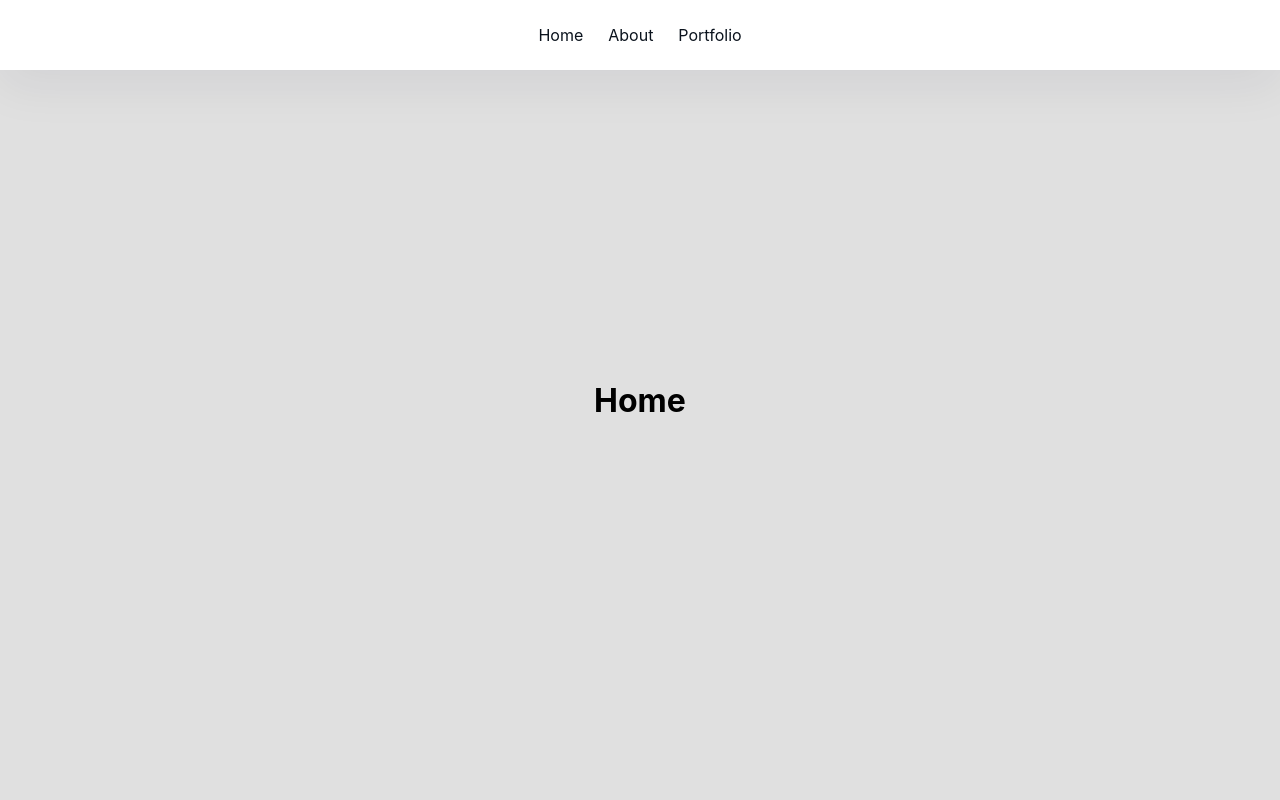
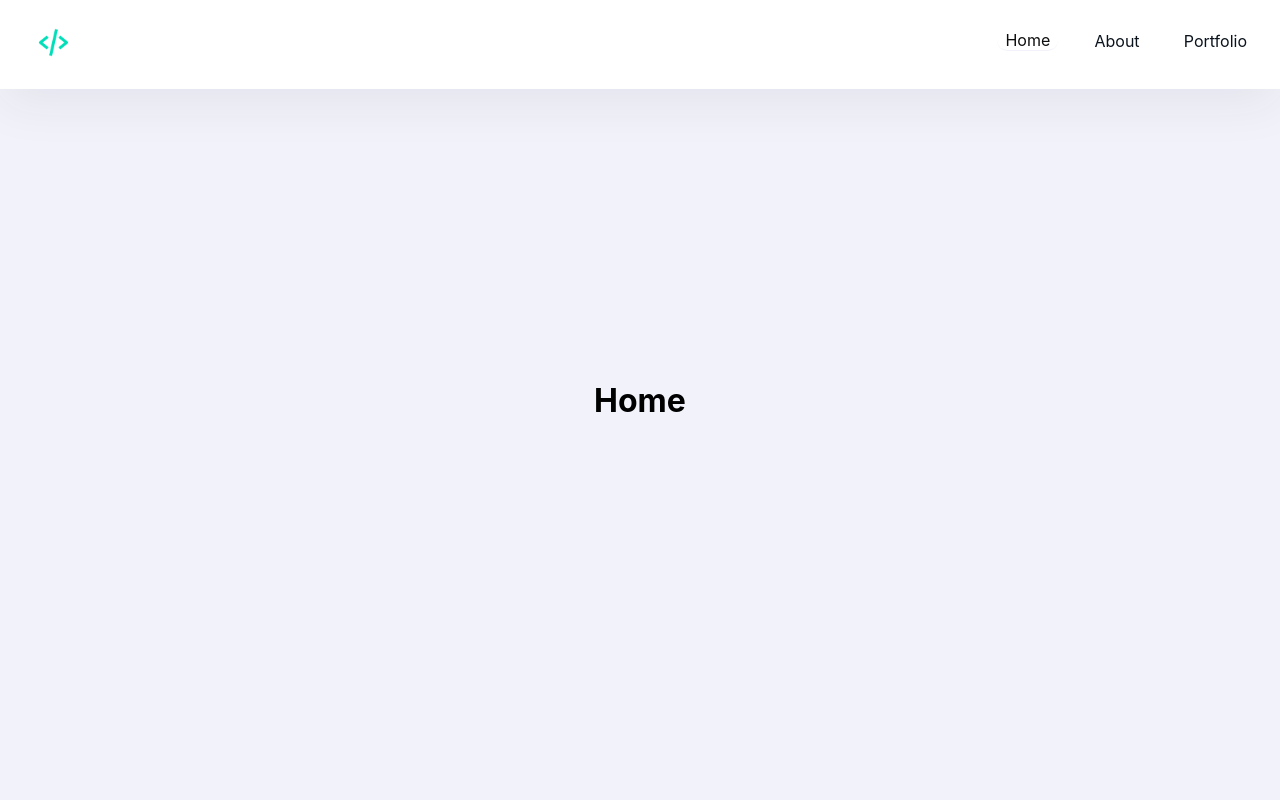
Before and after one commit to jealife/My-portfolio, a React (Create React App) app: page / in a window 1280 px wide. Shown: the top 800 px of the page. Built offline with nearby package versions, Linux system fonts and the light colour scheme.

Commit message:
Add files via upload

```diff
--- a/src/App.js
+++ b/src/App.js
@@ -1,4 +1,5 @@
 import React from "react";
+
 import 'transition-style';
 import Navigation from "./Components/Navigation";
 // import { BrowserRouter as Router, Route, Routes, Link } from "react-router-dom";
--- a/src/Asset/Style/Main.css
+++ b/src/Asset/Style/Main.css
@@ -19,10 +19,10 @@ html {
     display: grid;
     place-content: center;
 }
-.portfolio{
+.portfolio,.about-hero{
     background:#f2f3fa ;
 }
 .home{
 
-    background: #e0e0e0;
+    background: #f2f3fa;
 }
--- a/src/Asset/Style/Navigation.css
+++ b/src/Asset/Style/Navigation.css
@@ -1,30 +1,43 @@
 .nav {
-    /* height:90px; */
     background:#ffffff;
     top: 0;
     right: 0;
     width: 100%;
-    display: grid;
-    place-content: center;
     box-shadow: #110c2e11 0px 15px 50px 0px;
+    display: flex;
+    align-content: center;
+    justify-content: space-between;
 }
+ .header{
 
+    width:100%;
+ }
 nav {
     width: 100%;
     padding: 25px;
-    display: flex;
-    align-content: center;
-    justify-content: center;
     position: fixed;
     z-index: 10000;
 }
 
 .menu {
-    width: 100%;
-    display: flex;
+     display:flex;
+     align-items:center;
+    padding:0 0 .5rem 0;
     gap: 25px;
 }
 .link-item{
     text-decoration: none;
     color: #0b131d;
+    padding:0  .5rem ;
+    display: inline-block;
+    margin-left:.2rem;
 }
+
+.active{
+    border-bottom: #f2f3fa solid 0.5px;
+    color:#0e0e0e;
+    border-radius:1rem ;
+}
+.logo{
+    width:35px;
+}
--- a/src/Components/About.jsx
+++ b/src/Components/About.jsx
@@ -2,7 +2,7 @@ import React from "react";
 
 const About = ()=>{
     return(
-        <div className="about-hero">
+        <div className="about-hero" id="about" transition-style="in:circle:top-right">
             <h1 data-aos="flip-left">About</h1>
         </div>
     )
--- a/src/Components/Home.jsx
+++ b/src/Components/Home.jsx
@@ -7,8 +7,8 @@ const Home = () => {
             <div className="home-hero" >
                 <h1 data-aos="flip-left" >Home</h1>
             </div>
-            <About/>
         </div>
+
     )
 }
 
--- a/src/Components/Navigation.jsx
+++ b/src/Components/Navigation.jsx
@@ -1,21 +1,26 @@
 import React from "react";
 import '../Asset/Style/Navigation.css';
-import { BrowserRouter as Router, Route, Routes, Link } from "react-router-dom";
+import { BrowserRouter as Router, Route, Routes,NavLink, Link } from "react-router-dom";
+// import {HashLink as Link} from "react-router-dom";
 import Home from "./Home";
 import About from "./About";
 import Portfolio from "./Portfolio";
+import logo from '../Asset/Images/code-alt-regular-48.png';
 
 const Navigation = () => {
     return (
-        <Router>
+        <Router className="header">
 
             <nav className="nav">
                 <div className="logo">
+                    <Link className="link-item" to="/">
+                        <img src={logo} className="logo" alt="Logo"/>
+                    </Link>
                 </div>
                 <div className="menu">
-                    <Link className="link-item" to="/">Home</Link>
-                   <Link className="link-item" to="/About">About</Link>
-                    <Link className="link-item" to="/Portfolio">Portfolio</Link>
+                    <NavLink className="link-item" to="/">Home</NavLink>
+                   <NavLink className="link-item" to="about">About</NavLink>
+                    <NavLink className="link-item" to="/Portfolio">Portfolio</NavLink>
                 </div>
             </nav>
             <Routes>
```
